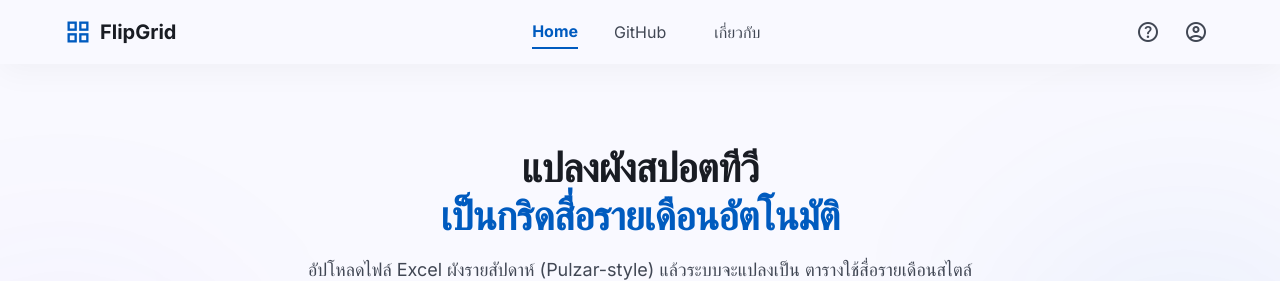
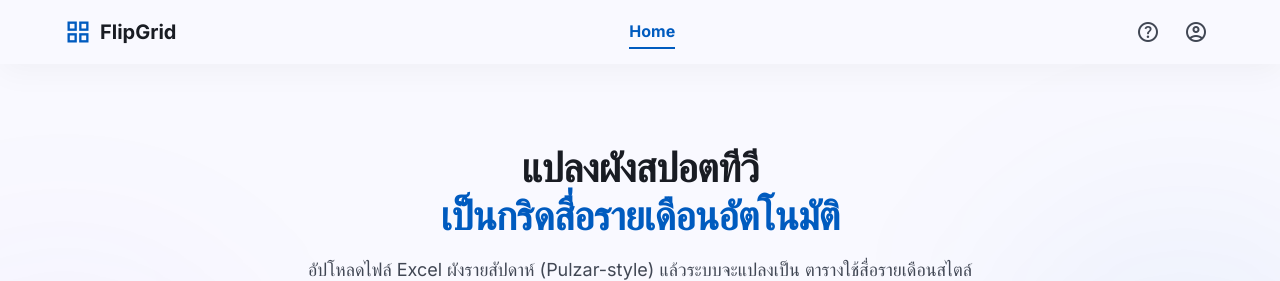
Before and after one commit to superoyo/flipdocuments, a Flask app: page / in a window 1280 px wide. Shown: the top 281 px of the page. Run offline with Flask 3, Linux system fonts and the light colour scheme; some libraries are stand-ins or nearby versions; some web fonts are replaced.

Commit message:
Remove GitHub and About nav items
Co-Authored-By: Claude Opus 4.7 <noreply@anthropic.com>

```diff
--- a/templates/index.html
+++ b/templates/index.html
@@ -156,8 +156,6 @@
     </div>
     <div class="hidden md:flex items-center gap-stack-md">
       <a class="text-primary font-bold border-b-2 border-primary py-1 font-body-md" href="#">Home</a>
-      <a class="text-on-surface-variant hover:text-on-surface transition-colors font-body-md hover:bg-surface-container-highest/50 px-3 py-1 rounded-lg" href="https://github.com/superoyo/flipdocuments" target="_blank">GitHub</a>
-      <a class="text-on-surface-variant hover:text-on-surface transition-colors font-body-md hover:bg-surface-container-highest/50 px-3 py-1 rounded-lg" href="#about">เกี่ยวกับ</a>
     </div>
     <div class="flex items-center gap-base">
       <button class="material-symbols-outlined p-2 text-on-surface-variant hover:bg-surface-container-highest/50 rounded-full transition-colors active:scale-95">help</button>
```
